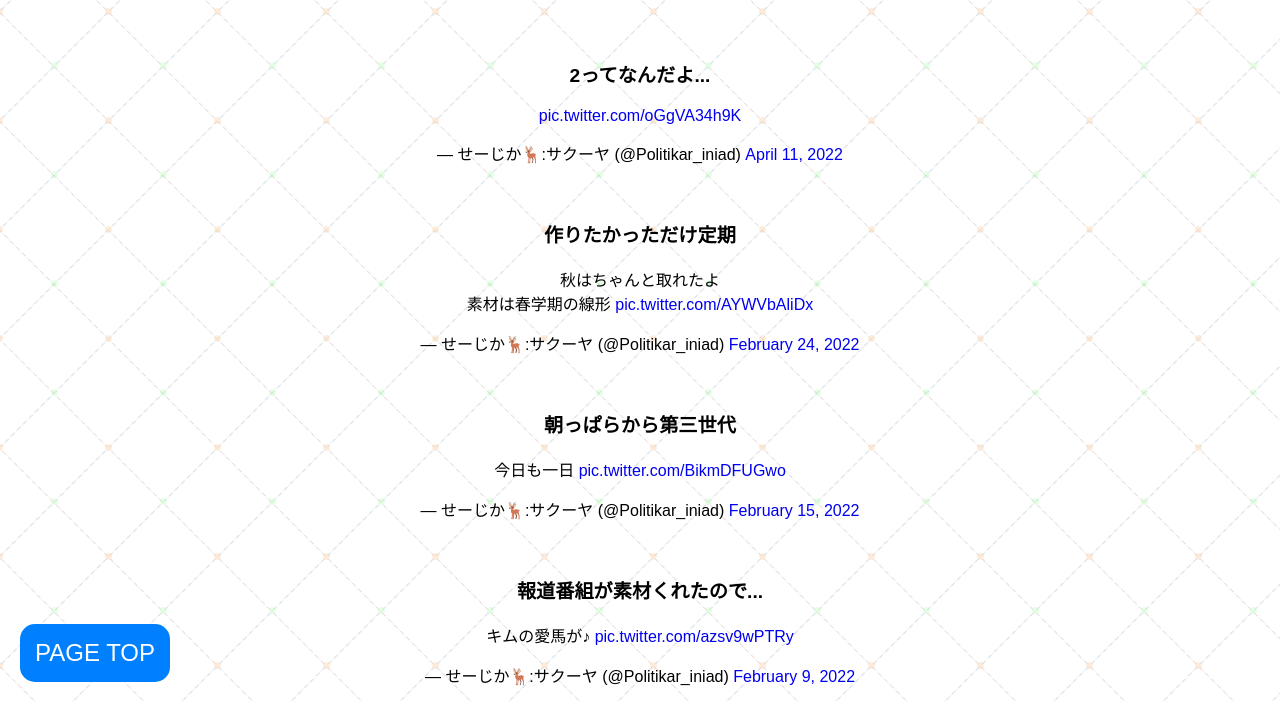
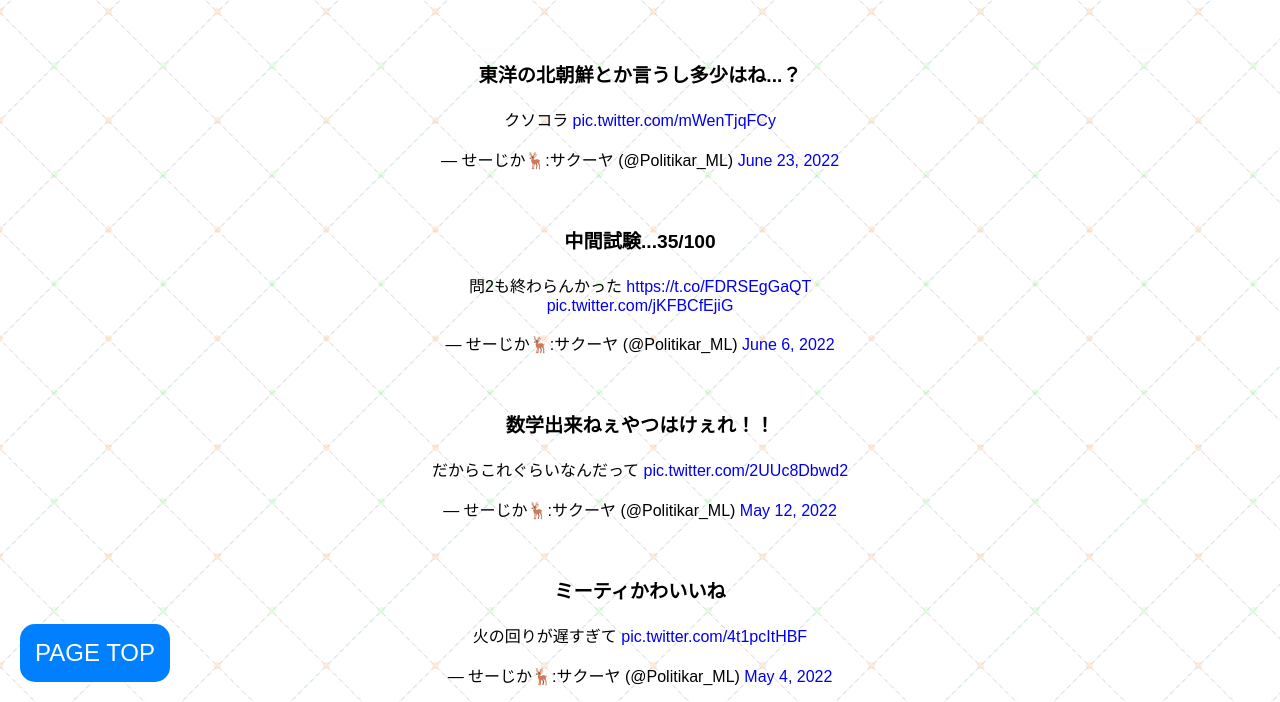
Before and after one commit to Politikar/colltw, a plain HTML site: page index.html in a window 1280 px wide. Shown: the part 98-800 px from the top of the page. Drawn offline with Linux system fonts and the light colour scheme.

Commit message:
ツイート追加

```diff
--- a/index.html
+++ b/index.html
@@ -9,14 +9,20 @@
     <div class="bg_pattern ZigZag_3D"></div>
         <h1>コラ画・動画ツイート一覧</h1>
         <div class="margin3">
+            <p class="spsp">東洋の北朝鮮とか言うし多少はね...？</p>
+            <blockquote class="twitter-tweet"><p lang="ja" dir="ltr">クソコラ <a href="https://t.co/mWenTjqFCy">pic.twitter.com/mWenTjqFCy</a></p>&mdash; せーじか🦌:サクーヤ (@Politikar_ML) <a href="https://twitter.com/Politikar_ML/status/1539824126029750272?ref_src=twsrc%5Etfw">June 23, 2022</a></blockquote> <script async src="https://platform.twitter.com/widgets.js" charset="utf-8"></script>
+            <p class="spsp">中間試験...35/100</p>
+            <blockquote class="twitter-tweet"><p lang="ja" dir="ltr">問2も終わらんかった <a href="https://t.co/FDRSEgGaQT">https://t.co/FDRSEgGaQT</a> <a href="https://t.co/jKFBCfEjiG">pic.twitter.com/jKFBCfEjiG</a></p>&mdash; せーじか🦌:サクーヤ (@Politikar_ML) <a href="https://twitter.com/Politikar_ML/status/1533763618353065984?ref_src=twsrc%5Etfw">June 6, 2022</a></blockquote> <script async src="https://platform.twitter.com/widgets.js" charset="utf-8"></script>
+            <p class="spsp">数学出来ねぇやつはけぇれ！！</p>
+            <blockquote class="twitter-tweet"><p lang="ja" dir="ltr">だからこれぐらいなんだって <a href="https://t.co/2UUc8Dbwd2">pic.twitter.com/2UUc8Dbwd2</a></p>&mdash; せーじか🦌:サクーヤ (@Politikar_ML) <a href="https://twitter.com/Politikar_ML/status/1524609845235953664?ref_src=twsrc%5Etfw">May 12, 2022</a></blockquote> <script async src="https://platform.twitter.com/widgets.js" charset="utf-8"></script>
+            <p class="spsp">ミーティかわいいね</p>
+            <blockquote class="twitter-tweet"><p lang="ja" dir="ltr">火の回りが遅すぎて <a href="https://t.co/4t1pcItHBF">pic.twitter.com/4t1pcItHBF</a></p>&mdash; せーじか🦌:サクーヤ (@Politikar_ML) <a href="https://twitter.com/Politikar_ML/status/1521820719013068800?ref_src=twsrc%5Etfw">May 4, 2022</a></blockquote> <script async src="https://platform.twitter.com/widgets.js" charset="utf-8"></script>
             <p class="spsp">2ってなんだよ...</p>
             <blockquote class="twitter-tweet"><p lang="und" dir="ltr"><a href="https://t.co/oGgVA34h9K">pic.twitter.com/oGgVA34h9K</a></p>&mdash; せーじか🦌:サクーヤ (@Politikar_iniad) <a href="https://twitter.com/Politikar_iniad/status/1513378909035036672?ref_src=twsrc%5Etfw">April 11, 2022</a></blockquote> <script async src="https://platform.twitter.com/widgets.js" charset="utf-8"></script>
             <p class="spsp">作りたかっただけ定期</p>
             <blockquote class="twitter-tweet"><p lang="ja" dir="ltr">秋はちゃんと取れたよ<br>素材は春学期の線形 <a href="https://t.co/AYWVbAliDx">pic.twitter.com/AYWVbAliDx</a></p>&mdash; せーじか🦌:サクーヤ (@Politikar_iniad) <a href="https://twitter.com/Politikar_iniad/status/1496663705962303488?ref_src=twsrc%5Etfw">February 24, 2022</a></blockquote> <script async src="https://platform.twitter.com/widgets.js" charset="utf-8"></script>
             <p class="spsp">朝っぱらから第三世代</p>
             <blockquote class="twitter-tweet"><p lang="ja" dir="ltr">今日も一日 <a href="https://t.co/BikmDFUGwo">pic.twitter.com/BikmDFUGwo</a></p>&mdash; せーじか🦌:サクーヤ (@Politikar_iniad) <a href="https://twitter.com/Politikar_iniad/status/1493395221425848321?ref_src=twsrc%5Etfw">February 15, 2022</a></blockquote> <script async src="https://platform.twitter.com/widgets.js" charset="utf-8"></script>
-            <p class="spsp">報道番組が素材くれたので...</p>
-            <blockquote class="twitter-tweet"><p lang="ja" dir="ltr">キムの愛馬が♪ <a href="https://t.co/azsv9wPTRy">pic.twitter.com/azsv9wPTRy</a></p>&mdash; せーじか🦌:サクーヤ (@Politikar_iniad) <a href="https://twitter.com/Politikar_iniad/status/1491415768738983936?ref_src=twsrc%5Etfw">February 9, 2022</a></blockquote> <script async src="https://platform.twitter.com/widgets.js" charset="utf-8"></script>
             <p class="spsp">明けましておめでとう</p>
             <blockquote class="twitter-tweet"><p lang="ja" dir="ltr">Happy New Year INIAD！！！！！！！！！<br>(有料版欲しい！！) <a href="https://t.co/eb391Rh4VO">pic.twitter.com/eb391Rh4VO</a></p>&mdash; せーじか🦌:サクーヤ (@Politikar_iniad) <a href="https://twitter.com/Politikar_iniad/status/1476936649862889473?ref_src=twsrc%5Etfw">December 31, 2021</a></blockquote> <script async src="https://platform.twitter.com/widgets.js" charset="utf-8"></script>
             <p class="spsp">プルシュカよりかましだろ</p>
```
